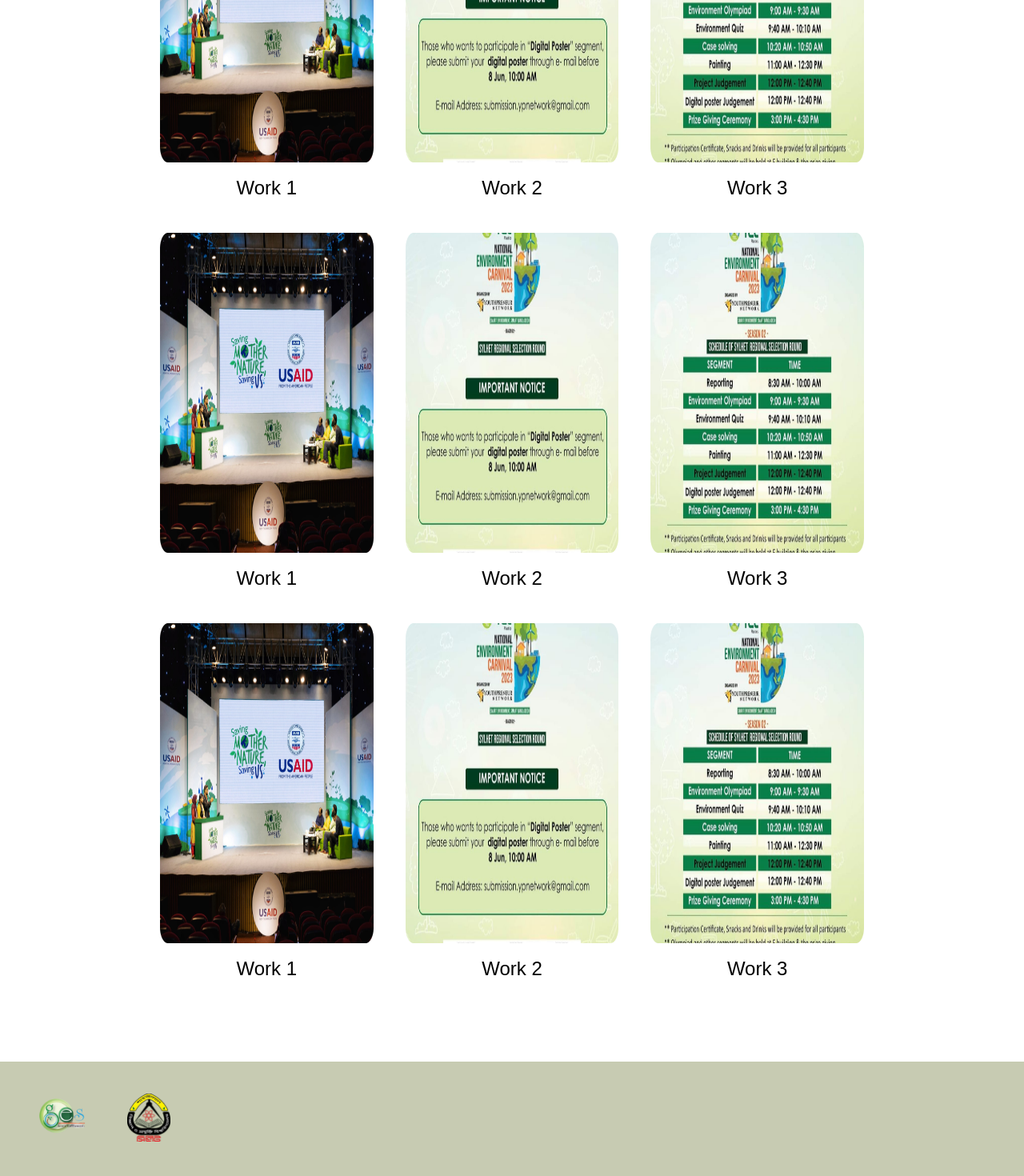
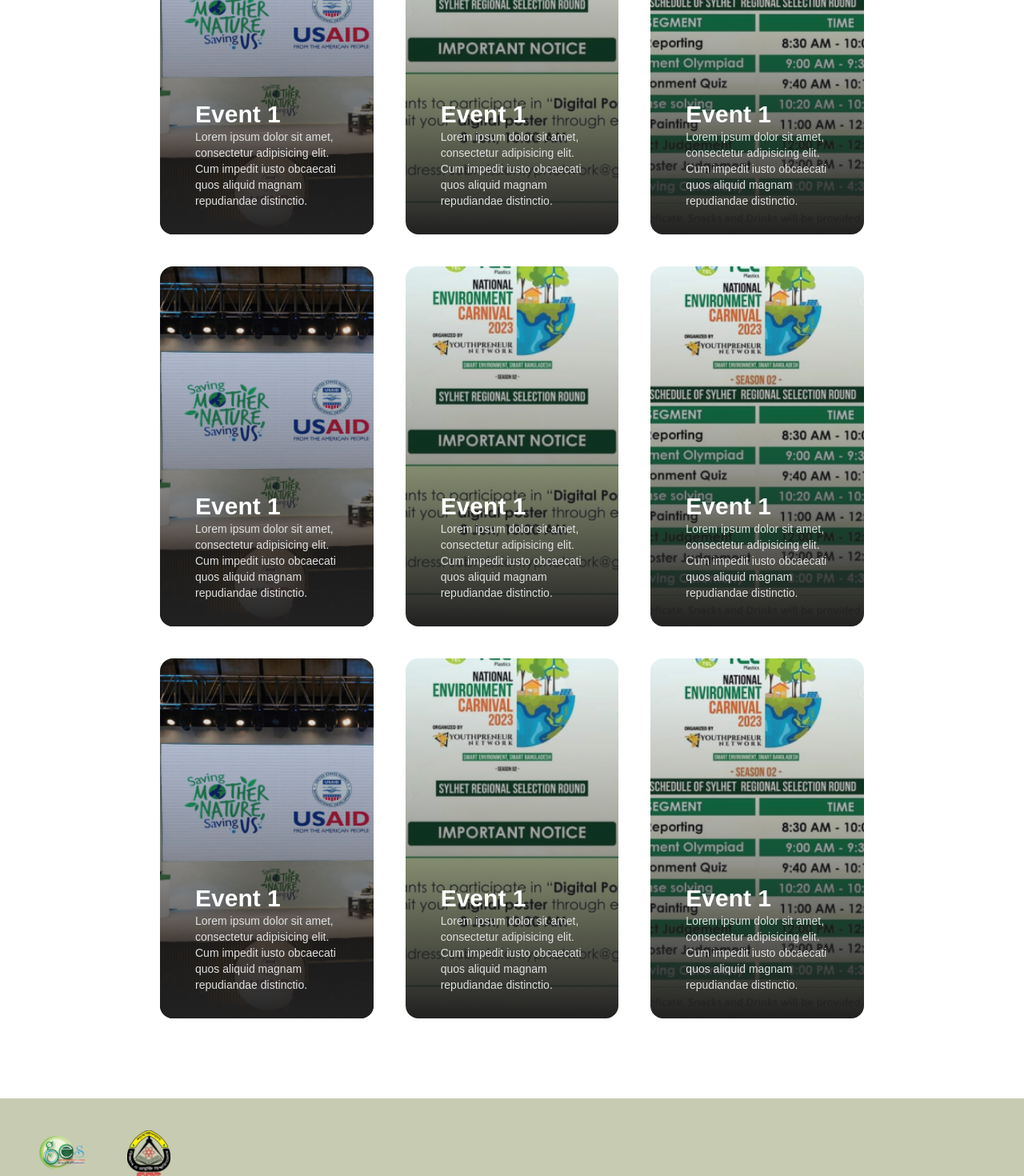
Before and after one commit to almustansir/green_eco_society, a Next.js app: page /gallery in a window 1280 px wide. Shown: the part 1640-3110 px from the top of the page at 80% size. Built offline with nearby package versions, Linux system fonts and the light colour scheme.

Commit message:
event card updated.

```diff
--- a/src/pages/aboutUs.tsx
+++ b/src/pages/aboutUs.tsx
@@ -48,29 +48,8 @@
         <h3 className="text-center text-5xl font-bold text-[#466042]">
           Our Events
         </h3>
-        <div className="flex justify-between mt-10">
-          <div className="w-[500px]">
-            <img src="/event1.png" className="h-[400px]" alt="event name" />
-            <h4 className="text-center mt-4 text-2xl">Event 1</h4>
-          </div>
-          <div className="w-[500px] mx-10">
-            <img src="/event2.png" className="h-[400px]" alt="event name" />
-            <h4 className="text-center mt-4 text-2xl">Event 2</h4>
-          </div>
-          <div className="w-[500px]">
-            <img src="/event3.png" className="h-[400px]" alt="event name" />
-            <h4 className="text-center mt-4 text-2xl">Event 3</h4>
-          </div>
-        </div>
-      </div>
-
-      <div className="mx-[200px] mt-[75px]">
-        {/* Works section */}
-        <h3 className="text-center text-5xl font-bold text-[#466042]">
-          Our Work
-        </h3>
         <div className=" flex justify-center">
-          <div className="relative isolate flex flex-col justify-end overflow-hidden rounded-2xl px-[5%] pb-8 mt-10 mr-10 h-[450px]">
+          <div className="relative isolate flex flex-col justify-end overflow-hidden rounded-2xl px-[5%] pb-8 mt-10 mr-10 h-[450px] hover:cursor-pointer">
             <img
               src="event1.png"
               alt="Event1"
@@ -84,7 +63,7 @@
               distinctio.
             </div>
           </div>
-          <div className="relative isolate flex flex-col justify-end overflow-hidden rounded-2xl px-[5%] pb-8 mt-10 h-[450px]">
+          <div className="relative isolate flex flex-col justify-end overflow-hidden rounded-2xl px-[5%] pb-8 mt-10 h-[450px] hover:cursor-pointer">
             <img
               src="event2.png"
               alt="Event2"
@@ -98,7 +77,58 @@
               distinctio.
             </div>
           </div>
-          <div className="relative isolate flex flex-col justify-end overflow-hidden rounded-2xl px-[5%] pb-8 mt-10 ml-10 h-[450px]">
+          <div className="relative isolate flex flex-col justify-end overflow-hidden rounded-2xl px-[5%] pb-8 mt-10 ml-10 h-[450px] hover:cursor-pointer">
+            <img
+              src="event3.png"
+              alt="Event3"
+              className="absolute inset-0 h-full w-full object-cover"
+            />
+            <div className="absolute inset-0 bg-gradient-to-t from-gray-900 via-gray-900/40"></div>
+            <h3 className="z-10 text-3xl font-bold text-white">Event 1</h3>
+            <div className="z-10 gap-y-1 overflow-hidden text-sm leading-5 text-gray-300">
+              Lorem ipsum dolor sit amet, consectetur adipisicing elit. Cum
+              impedit iusto obcaecati quos aliquid magnam repudiandae
+              distinctio.
+            </div>
+          </div>
+        </div>
+      </div>
+
+      <div className="mx-[200px] mt-[75px]">
+        {/* Works section */}
+        <h3 className="text-center text-5xl font-bold text-[#466042]">
+          Our Work
+        </h3>
+        <div className=" flex justify-center">
+          <div className="relative isolate flex flex-col justify-end overflow-hidden rounded-2xl px-[5%] pb-8 mt-10 mr-10 h-[450px] hover:cursor-pointer">
+            <img
+              src="event1.png"
+              alt="Event1"
+              className="absolute inset-0 h-full w-full object-cover"
+            />
+            <div className="absolute inset-0 bg-gradient-to-t from-gray-900 via-gray-900/40"></div>
+            <h3 className="z-10 text-3xl font-bold text-white">Event 1</h3>
+            <div className="z-10 gap-y-1 overflow-hidden text-sm leading-5 text-gray-300">
+              Lorem ipsum dolor sit amet, consectetur adipisicing elit. Cum
+              impedit iusto obcaecati quos aliquid magnam repudiandae
+              distinctio.
+            </div>
+          </div>
+          <div className="relative isolate flex flex-col justify-end overflow-hidden rounded-2xl px-[5%] pb-8 mt-10 h-[450px] hover:cursor-pointer">
+            <img
+              src="event2.png"
+              alt="Event2"
+              className="absolute inset-0 h-full w-full object-cover"
+            />
+            <div className="absolute inset-0 bg-gradient-to-t from-gray-900 via-gray-900/40"></div>
+            <h3 className="z-10 text-3xl font-bold text-white">Event 1</h3>
+            <div className="z-10 gap-y-1 overflow-hidden text-sm leading-5 text-gray-300">
+              Lorem ipsum dolor sit amet, consectetur adipisicing elit. Cum
+              impedit iusto obcaecati quos aliquid magnam repudiandae
+              distinctio.
+            </div>
+          </div>
+          <div className="relative isolate flex flex-col justify-end overflow-hidden rounded-2xl px-[5%] pb-8 mt-10 ml-10 h-[450px] hover:cursor-pointer">
             <img
               src="event3.png"
               alt="Event3"
--- a/src/pages/gallery.tsx
+++ b/src/pages/gallery.tsx
@@ -28,46 +28,136 @@
         <h3 className="text-center mb-[75px] text-5xl font-bold text-[#466042]">
           Our Work
         </h3>
-        <div className="flex justify-between mt-10">
-          <div className="w-[500px]">
-            <img src="/event1.png" className="h-[400px]" alt="event name" />
-            <h4 className="text-center mt-4 text-2xl">Work 1</h4>
+        <div className=" flex justify-center">
+          <div className="relative isolate flex flex-col justify-end overflow-hidden rounded-2xl px-[5%] pb-8 mt-10 mr-10 h-[450px] hover:cursor-pointer">
+            <img
+              src="event1.png"
+              alt="Event1"
+              className="absolute inset-0 h-full w-full object-cover"
+            />
+            <div className="absolute inset-0 bg-gradient-to-t from-gray-900 via-gray-900/40"></div>
+            <h3 className="z-10 text-3xl font-bold text-white">Event 1</h3>
+            <div className="z-10 gap-y-1 overflow-hidden text-sm leading-5 text-gray-300">
+              Lorem ipsum dolor sit amet, consectetur adipisicing elit. Cum
+              impedit iusto obcaecati quos aliquid magnam repudiandae
+              distinctio.
+            </div>
           </div>
-          <div className="w-[500px] mx-10">
-            <img src="/event2.png" className="h-[400px]" alt="event name" />
-            <h4 className="text-center mt-4 text-2xl">Work 2</h4>
+          <div className="relative isolate flex flex-col justify-end overflow-hidden rounded-2xl px-[5%] pb-8 mt-10 h-[450px] hover:cursor-pointer">
+            <img
+              src="event2.png"
+              alt="Event2"
+              className="absolute inset-0 h-full w-full object-cover"
+            />
+            <div className="absolute inset-0 bg-gradient-to-t from-gray-900 via-gray-900/40"></div>
+            <h3 className="z-10 text-3xl font-bold text-white">Event 1</h3>
+            <div className="z-10 gap-y-1 overflow-hidden text-sm leading-5 text-gray-300">
+              Lorem ipsum dolor sit amet, consectetur adipisicing elit. Cum
+              impedit iusto obcaecati quos aliquid magnam repudiandae
+              distinctio.
+            </div>
           </div>
-          <div className="w-[500px]">
-            <img src="/event3.png" className="h-[400px]" alt="event name" />
-            <h4 className="text-center mt-4 text-2xl">Work 3</h4>
+          <div className="relative isolate flex flex-col justify-end overflow-hidden rounded-2xl px-[5%] pb-8 mt-10 ml-10 h-[450px] hover:cursor-pointer">
+            <img
+              src="event3.png"
+              alt="Event3"
+              className="absolute inset-0 h-full w-full object-cover"
+            />
+            <div className="absolute inset-0 bg-gradient-to-t from-gray-900 via-gray-900/40"></div>
+            <h3 className="z-10 text-3xl font-bold text-white">Event 1</h3>
+            <div className="z-10 gap-y-1 overflow-hidden text-sm leading-5 text-gray-300">
+              Lorem ipsum dolor sit amet, consectetur adipisicing elit. Cum
+              impedit iusto obcaecati quos aliquid magnam repudiandae
+              distinctio.
+            </div>
           </div>
         </div>
-        <div className="flex justify-between mt-10">
-          <div className="w-[500px]">
-            <img src="/event1.png" className="h-[400px]" alt="event name" />
-            <h4 className="text-center mt-4 text-2xl">Work 1</h4>
+        <div className=" flex justify-center">
+          <div className="relative isolate flex flex-col justify-end overflow-hidden rounded-2xl px-[5%] pb-8 mt-10 mr-10 h-[450px] hover:cursor-pointer">
+            <img
+              src="event1.png"
+              alt="Event1"
+              className="absolute inset-0 h-full w-full object-cover"
+            />
+            <div className="absolute inset-0 bg-gradient-to-t from-gray-900 via-gray-900/40"></div>
+            <h3 className="z-10 text-3xl font-bold text-white">Event 1</h3>
+            <div className="z-10 gap-y-1 overflow-hidden text-sm leading-5 text-gray-300">
+              Lorem ipsum dolor sit amet, consectetur adipisicing elit. Cum
+              impedit iusto obcaecati quos aliquid magnam repudiandae
+              distinctio.
+            </div>
           </div>
-          <div className="w-[500px] mx-10">
-            <img src="/event2.png" className="h-[400px]" alt="event name" />
-            <h4 className="text-center mt-4 text-2xl">Work 2</h4>
+          <div className="relative isolate flex flex-col justify-end overflow-hidden rounded-2xl px-[5%] pb-8 mt-10 h-[450px] hover:cursor-pointer">
+            <img
+              src="event2.png"
+              alt="Event2"
+              className="absolute inset-0 h-full w-full object-cover"
+            />
+            <div className="absolute inset-0 bg-gradient-to-t from-gray-900 via-gray-900/40"></div>
+            <h3 className="z-10 text-3xl font-bold text-white">Event 1</h3>
+            <div className="z-10 gap-y-1 overflow-hidden text-sm leading-5 text-gray-300">
+              Lorem ipsum dolor sit amet, consectetur adipisicing elit. Cum
+              impedit iusto obcaecati quos aliquid magnam repudiandae
+              distinctio.
+            </div>
           </div>
-          <div className="w-[500px]">
-            <img src="/event3.png" className="h-[400px]" alt="event name" />
-            <h4 className="text-center mt-4 text-2xl">Work 3</h4>
+          <div className="relative isolate flex flex-col justify-end overflow-hidden rounded-2xl px-[5%] pb-8 mt-10 ml-10 h-[450px] hover:cursor-pointer">
+            <img
+              src="event3.png"
+              alt="Event3"
+              className="absolute inset-0 h-full w-full object-cover"
+            />
+            <div className="absolute inset-0 bg-gradient-to-t from-gray-900 via-gray-900/40"></div>
+            <h3 className="z-10 text-3xl font-bold text-white">Event 1</h3>
+            <div className="z-10 gap-y-1 overflow-hidden text-sm leading-5 text-gray-300">
+              Lorem ipsum dolor sit amet, consectetur adipisicing elit. Cum
+              impedit iusto obcaecati quos aliquid magnam repudiandae
+              distinctio.
+            </div>
           </div>
         </div>
-        <div className="flex justify-between mt-10">
-          <div className="w-[500px]">
-            <img src="/event1.png" className="h-[400px]" alt="event name" />
-            <h4 className="text-center mt-4 text-2xl">Work 1</h4>
+        <div className=" flex justify-center">
+          <div className="relative isolate flex flex-col justify-end overflow-hidden rounded-2xl px-[5%] pb-8 mt-10 mr-10 h-[450px] hover:cursor-pointer">
+            <img
+              src="event1.png"
+              alt="Event1"
+              className="absolute inset-0 h-full w-full object-cover"
+            />
+            <div className="absolute inset-0 bg-gradient-to-t from-gray-900 via-gray-900/40"></div>
+            <h3 className="z-10 text-3xl font-bold text-white">Event 1</h3>
+            <div className="z-10 gap-y-1 overflow-hidden text-sm leading-5 text-gray-300">
+              Lorem ipsum dolor sit amet, consectetur adipisicing elit. Cum
+              impedit iusto obcaecati quos aliquid magnam repudiandae
+              distinctio.
+            </div>
           </div>
-          <div className="w-[500px] mx-10">
-            <img src="/event2.png" className="h-[400px]" alt="event name" />
-            <h4 className="text-center mt-4 text-2xl">Work 2</h4>
+          <div className="relative isolate flex flex-col justify-end overflow-hidden rounded-2xl px-[5%] pb-8 mt-10 h-[450px] hover:cursor-pointer">
+            <img
+              src="event2.png"
+              alt="Event2"
+              className="absolute inset-0 h-full w-full object-cover"
+            />
+            <div className="absolute inset-0 bg-gradient-to-t from-gray-900 via-gray-900/40"></div>
+            <h3 className="z-10 text-3xl font-bold text-white">Event 1</h3>
+            <div className="z-10 gap-y-1 overflow-hidden text-sm leading-5 text-gray-300">
+              Lorem ipsum dolor sit amet, consectetur adipisicing elit. Cum
+              impedit iusto obcaecati quos aliquid magnam repudiandae
+              distinctio.
+            </div>
           </div>
-          <div className="w-[500px]">
-            <img src="/event3.png" className="h-[400px]" alt="event name" />
-            <h4 className="text-center mt-4 text-2xl">Work 3</h4>
+          <div className="relative isolate flex flex-col justify-end overflow-hidden rounded-2xl px-[5%] pb-8 mt-10 ml-10 h-[450px] hover:cursor-pointer">
+            <img
+              src="event3.png"
+              alt="Event3"
+              className="absolute inset-0 h-full w-full object-cover"
+            />
+            <div className="absolute inset-0 bg-gradient-to-t from-gray-900 via-gray-900/40"></div>
+            <h3 className="z-10 text-3xl font-bold text-white">Event 1</h3>
+            <div className="z-10 gap-y-1 overflow-hidden text-sm leading-5 text-gray-300">
+              Lorem ipsum dolor sit amet, consectetur adipisicing elit. Cum
+              impedit iusto obcaecati quos aliquid magnam repudiandae
+              distinctio.
+            </div>
           </div>
         </div>
       </div>
```
